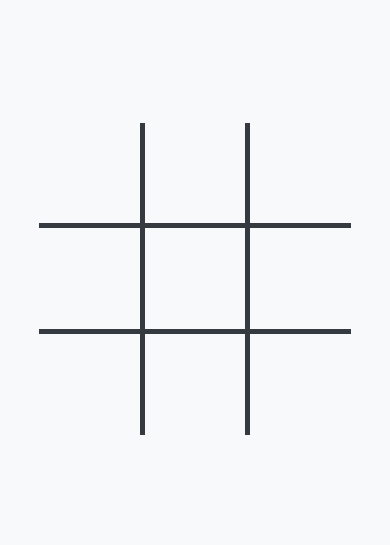
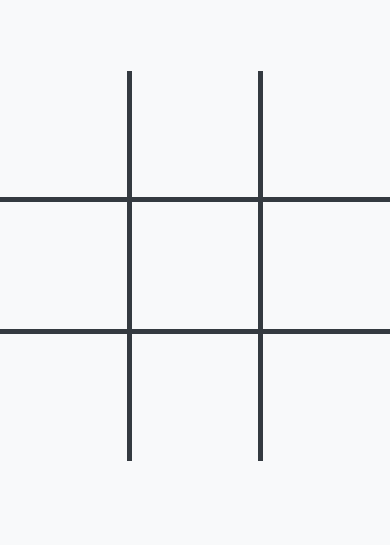
Before and after one commit to ZM-0/Noughts-and-Crosses, a plain HTML site: page index.html in a window 390 px wide. Shown: the part 299-844 px from the top of the page. Drawn offline with nearby package versions, Linux system fonts and the light colour scheme.

Commit message:
Update small screen grid size

```diff
--- a/styles.css
+++ b/styles.css
@@ -153,9 +153,9 @@ line:not(.preview):last-child {
 
 /* Small Screen Styles */
 
-@media (max-width: 450px) {
+@media (max-width: 500px) {
     section#grid {
-        height: 80vmin;
-        width: 80vmin;
+        height: 100vw;
+        width: 100vw;
     }
 }
```
